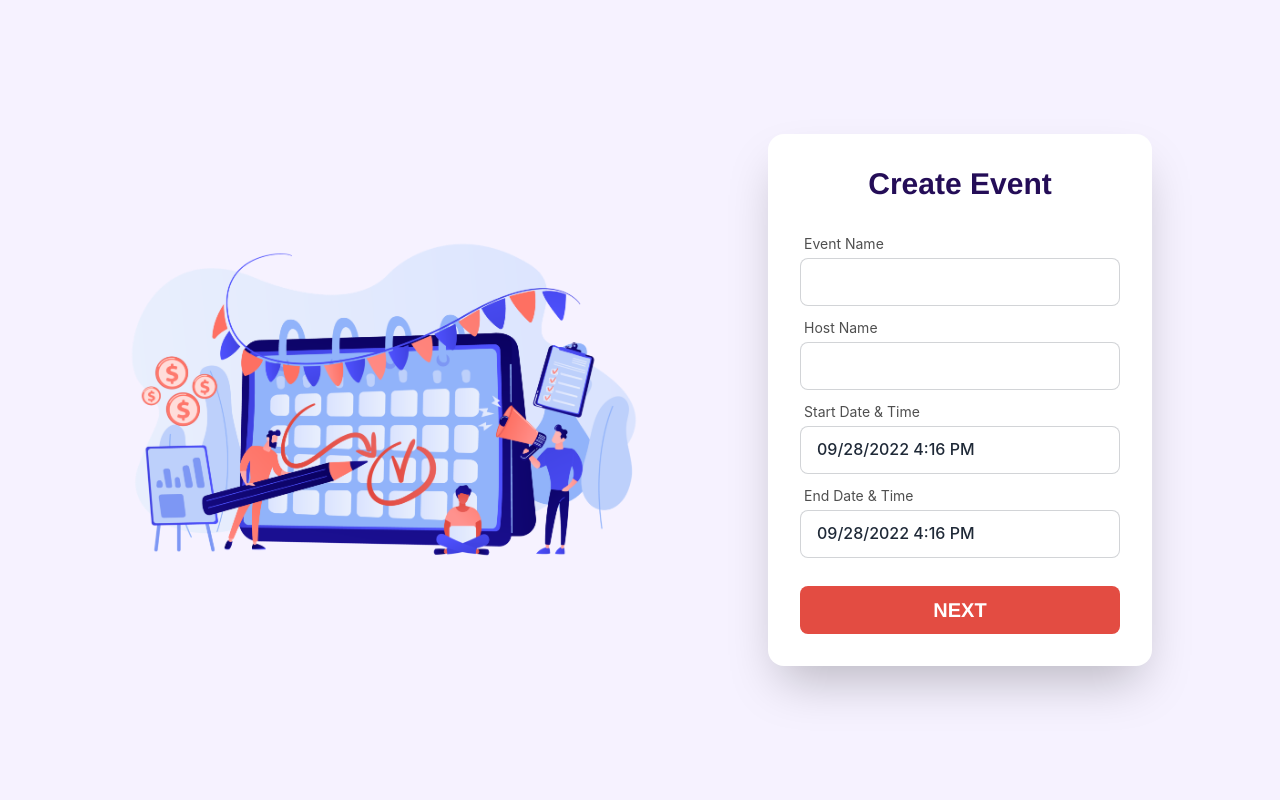
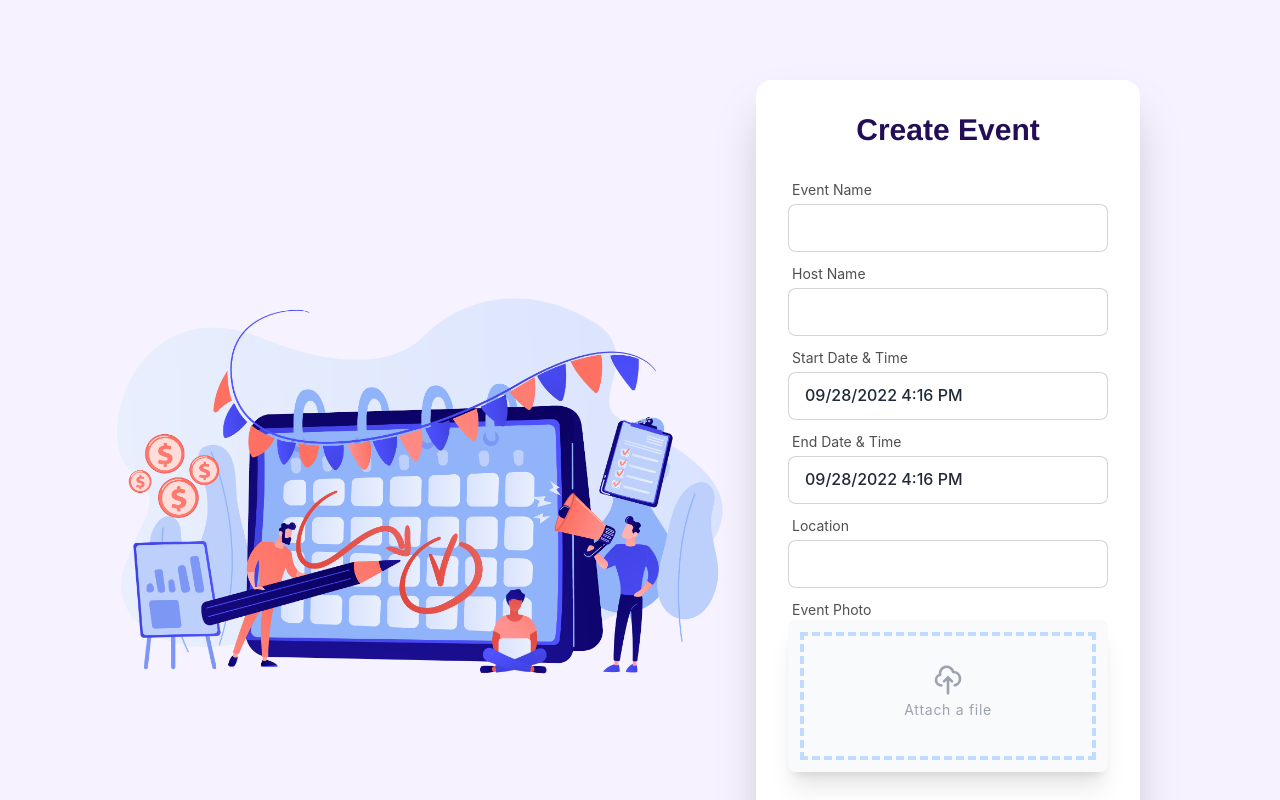
Before and after one commit to azizurrahman-zero/envited_client-side, a React (Create React App) app: page /create in a window 1280 px wide. Shown: the top 800 px of the page. Built offline with nearby package versions, Linux system fonts and the light colour scheme.

Commit message:
all fixed

```diff
--- a/src/Pages/CreateEvent.js
+++ b/src/Pages/CreateEvent.js
@@ -29,13 +29,13 @@ const CreateEvent = ({ setEvent, setStart, setEnd }) => {
   };
 
   return (
-    <div className="flex items-center px-32 justify-center h-screen gradient-background">
+    <div className="flex items-center lg:px-28 px-16 lg:py-20 py-10 justify-center gradient-background">
       {/* image section */}
-      <div className="w-6/12">
+      <div className="w-7/12">
         <img src={createImage} alt="" />
       </div>
       {/* form section */}
-      <div className="w-6/12 flex justify-end">
+      <div className="w-5/12 flex lg:justify-center">
         <div className="card flex-shrink-0 w-full max-w-sm shadow-2xl bg-base-100 mt-5 mb-16 lg:m-0">
           <div className="card-body">
             <h2 className="font-bold text-center text-3xl text-[#240D57] mb-4 helvetica-font">
@@ -89,7 +89,7 @@ const CreateEvent = ({ setEvent, setStart, setEnd }) => {
                   )}
                 </label>
               </div>
-
+              {/* start date */}
               <div className="form-control">
                 <label className="label pb-1">
                   <span className="label-text text-[#4F4F4F]">
@@ -107,8 +107,11 @@ const CreateEvent = ({ setEvent, setStart, setEnd }) => {
                   dateFormat="MM/dd/yyyy h:mm aa"
                   fixedHeight
                   showTimeInput
+                  withPortal
+                  portalId="root-portal"
                 />
               </div>
+              {/* end date */}
               <div className="form-control">
                 <label className="label pb-1">
                   <span className="label-text text-[#4F4F4F]">
@@ -127,8 +130,83 @@ const CreateEvent = ({ setEvent, setStart, setEnd }) => {
                   dateFormat="MM/dd/yyyy h:mm aa"
                   fixedHeight
                   showTimeInput
+                  withPortal
+                  portalId="root-portal"
                 />
               </div>
+              {/* location */}
+              <div className="form-control">
+                <label className="label pb-1">
+                  <span className="label-text text-[#4F4F4F]">Location</span>
+                </label>
+                <input
+                  type="text"
+                  className="input input-bordered text-base mb-1"
+                  {...register("location", {
+                    required: {
+                      value: true,
+                      message: "Enter Location",
+                    },
+                  })}
+                />
+                <label className="label p-0">
+                  {errors.location?.type === "required" && (
+                    <span className="label-text-alt text-error">
+                      {errors.location.message}
+                    </span>
+                  )}
+                </label>
+              </div>
+              {/* image */}
+              <div>
+                <label className="label pb-0">
+                  <span className="label-text text-[#4F4F4F]">Event Photo</span>
+                </label>
+                <div className="max-w-2xl rounded-lg shadow-xl bg-gray-50">
+                  <div className="p-3">
+                    <div className="flex items-center justify-center w-full">
+                      <label className="flex flex-col w-full h-32 border-4 border-blue-200 border-dashed hover:bg-gray-100 hover:border-gray-300">
+                        <div className="flex flex-col items-center justify-center pt-7">
+                          <svg
+                            xmlns="http://www.w3.org/2000/svg"
+                            className="w-8 h-8 text-gray-400 group-hover:text-gray-600"
+                            fill="none"
+                            viewBox="0 0 24 24"
+                            stroke="currentColor"
+                          >
+                            <path
+                              strokeLinecap="round"
+                              strokeLinejoin="round"
+                              strokeWidth="2"
+                              d="M7 16a4 4 0 01-.88-7.903A5 5 0 1115.9 6L16 6a5 5 0 011 9.9M15 13l-3-3m0 0l-3 3m3-3v12"
+                            />
+                          </svg>
+                          <p className="pt-1 text-sm tracking-wider text-gray-400 group-hover:text-gray-600">
+                            Attach a file
+                          </p>
+                        </div>
+                        <input
+                          type="file"
+                          className="opacity-0"
+                          {...register("image", {
+                            required: {
+                              value: true,
+                              message: "Event Photo is Required",
+                            },
+                          })}
+                        />
+                      </label>
+                    </div>
+                  </div>
+                </div>
+              </div>
+              <label className="label flex justify-center">
+                {errors.image?.type === "required" && (
+                  <span className="label-text-alt text-error">
+                    {errors.image.message}
+                  </span>
+                )}
+              </label>
 
               <div className="form-control mt-6">
                 <input
--- a/src/Pages/Event.js
+++ b/src/Pages/Event.js
@@ -1,13 +1,14 @@
 import React from "react";
 import eventImage from "../Images/event.png";
 import { ImCalendar, ImMap } from "react-icons/im";
+import { IoIosArrowForward } from "react-icons/io";
 
 const Event = ({ event, start, end }) => {
-  const { eName, hName } = event;
+  const { eName, hName, location } = event;
 
   return (
-    <div className="flex px-24 py-10">
-      <div className="w-6/12">
+    <div className="flex xl:flex-row flex-col-reverse xl:px-44 lg:px-32 px-0 lg:py-32 py-0 xl:gap-20 gap-10">
+      <div className="xl:w-6/12 w-full px-5 md:px-0">
         <h2 className="text-[#240D57] font-bold text-5xl helvetica-font">
           {eName ? eName : "Birthday Bash"}
         </h2>
@@ -20,6 +21,7 @@ const Event = ({ event, start, end }) => {
             <div className="icon-shadow flex justify-center items-center text-[#8456EC] h-14 w-14 rounded-xl bg-white">
               <ImCalendar className="text-3xl" />
             </div>
+            <div className="flex items-center justify-between w-full">
               <div>
                 <h6 className="font-bold text-lg text-[#240D57] helvetica-font">
                   {start}
@@ -28,24 +30,44 @@ const Event = ({ event, start, end }) => {
                   to <span className="font-bold">{end}</span> UTC +10
                 </h6>
               </div>
+              <div>
+                <IoIosArrowForward />
+              </div>
+            </div>
           </div>
           <div className="flex gap-5">
             <div className="icon-shadow flex justify-center items-center text-[#8456EC] h-14 w-14 rounded-xl bg-white">
               <ImMap className="text-3xl" />
             </div>
-            <div>
+            <div className="flex items-center justify-between w-full">
+              <div className="flex flex-col justify-center">
+                {location ? (
+                  <h6 className="font-bold text-lg text-[#240D57] helvetica-font">
+                    {location}
+                  </h6>
+                ) : (
+                  <>
                     <h6 className="font-bold text-lg text-[#240D57] helvetica-font">
                       Street Name
                     </h6>
                     <h6 className="text-lg text-[#240D57] helvetica-font">
                       Suburb, State, Postcode
                     </h6>
+                  </>
+                )}
+              </div>
+              <div>
+                <IoIosArrowForward />
               </div>
             </div>
           </div>
         </div>
-      <div className="w-6/12">
-        <img src={eventImage} alt="" />
+      </div>
+      <div className="xl:w-6/12 w-full">
+        <img
+          src={eName ? URL.createObjectURL(event.image[0]) : eventImage}
+          alt=""
+        />
       </div>
     </div>
   );
--- a/src/Pages/Home.js
+++ b/src/Pages/Home.js
@@ -4,37 +4,44 @@ import sectionImage from "../Images/home.svg";
 
 const Home = () => {
   return (
-    <div className="flex items-center py-10 px-24 gradient-background">
+    <div className="flex items-center py-10 lg:py-20 px-24 lg:px-32 flex-col-reverse xl:flex-row gradient-background">
       {/* image section */}
-      <div className="w-5/12 flex justify-center">
-        <img className="" src={sectionImage} alt="section" />
+      <div className="xl:w-5/12 w-full flex justify-center">
+        <img src={sectionImage} alt="section" />
       </div>
 
       {/* event section */}
-      <div className="w-7-12">
+      <div className="xl:w-7-12 w-full">
         <div className="hero">
           <div className="hero-content">
             <div className="">
-              <h1 className="text-7xl font-bold text-right text-[#240D57] mb-4 helvetica-font">
+              <h1 className="text-7xl font-bold text-center xl:text-right text-[#240D57] mb-4 helvetica-font">
                 Imagine if
                 <br />
                 <span className="gradient-text">Snapchat</span>
                 <br />
                 had events.
               </h1>
-              <p className="font-light pl-36 text-3xl text-right mb-14 text-[#4F4F4F]">
+              <p className="font-light xl:pl-36 pl-0 text-center xl:text-right text-3xl mb-14 text-[#4F4F4F]">
                 Easily host and share events with your friends across any social
                 media.
               </p>
-              <dir className="flex justify-end">
+              <dir className="flex xl:justify-end justify-center">
                 <Link to="/create">
-                  <button className="btn btn-primary font-bold helvetica-font px-20 py-8 border-0 flex content-center text-xl gradient-button">
+                  <button className="btn btn-primary font-bold helvetica-font px-20 py-8 border-0 flex content-center text-xl hidden lg:visible gradient-button">
                     <span>🎉 Create my event</span>
                   </button>
                 </Link>
               </dir>
             </div>
           </div>
+          <dir className="flex xl:justify-end justify-center">
+            <Link to="/create">
+              <button className="btn btn-primary font-bold helvetica-font px-20 py-8 border-0 flex content-center text-xl lg:hidden visible gradient-button">
+                <span>🎉 Create my event</span>
+              </button>
+            </Link>
+          </dir>
         </div>
       </div>
     </div>
```
Lines whose indentation alone changed are shown as unchanged.
